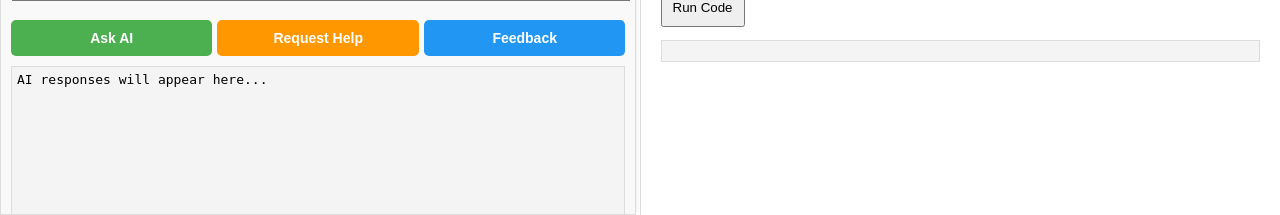
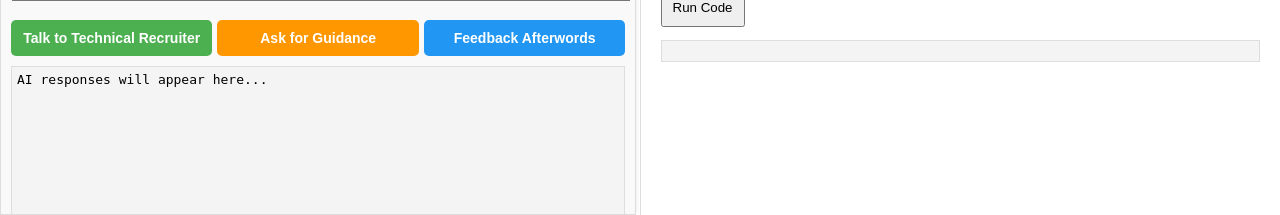
Before and after one commit to tylertraviss/CodeCompass, a Flask app: page / in a window 1280 px wide. Shown: the part 680-895 px from the top of the page. Run offline with Flask 3, Linux system fonts and the light colour scheme.

Commit message:
updated button names

```diff
--- a/code_editor_app/templates/editor.html
+++ b/code_editor_app/templates/editor.html
@@ -44,9 +44,9 @@ class Solution:
         <h3>AI Assistant</h3>
         <textarea id="assistant-input" placeholder="Ask the AI..."></textarea>
         <div class="button-group">
-            <button id="ask-ai-btn" class="primary-btn">Ask AI</button>
-            <button id="request-help-btn" class="help-btn">Request Help</button>
-            <button id="get-summary-btn" class="summary-btn">Feedback</button>
+            <button id="ask-ai-btn" class="primary-btn">Talk to Technical Recruiter</button>
+            <button id="request-help-btn" class="help-btn">Ask for Guidance</button>
+            <button id="get-summary-btn" class="summary-btn">Feedback Afterwords</button>
         </div>
         <pre id="assistant-output">AI responses will appear here...</pre>
     </div>
```
